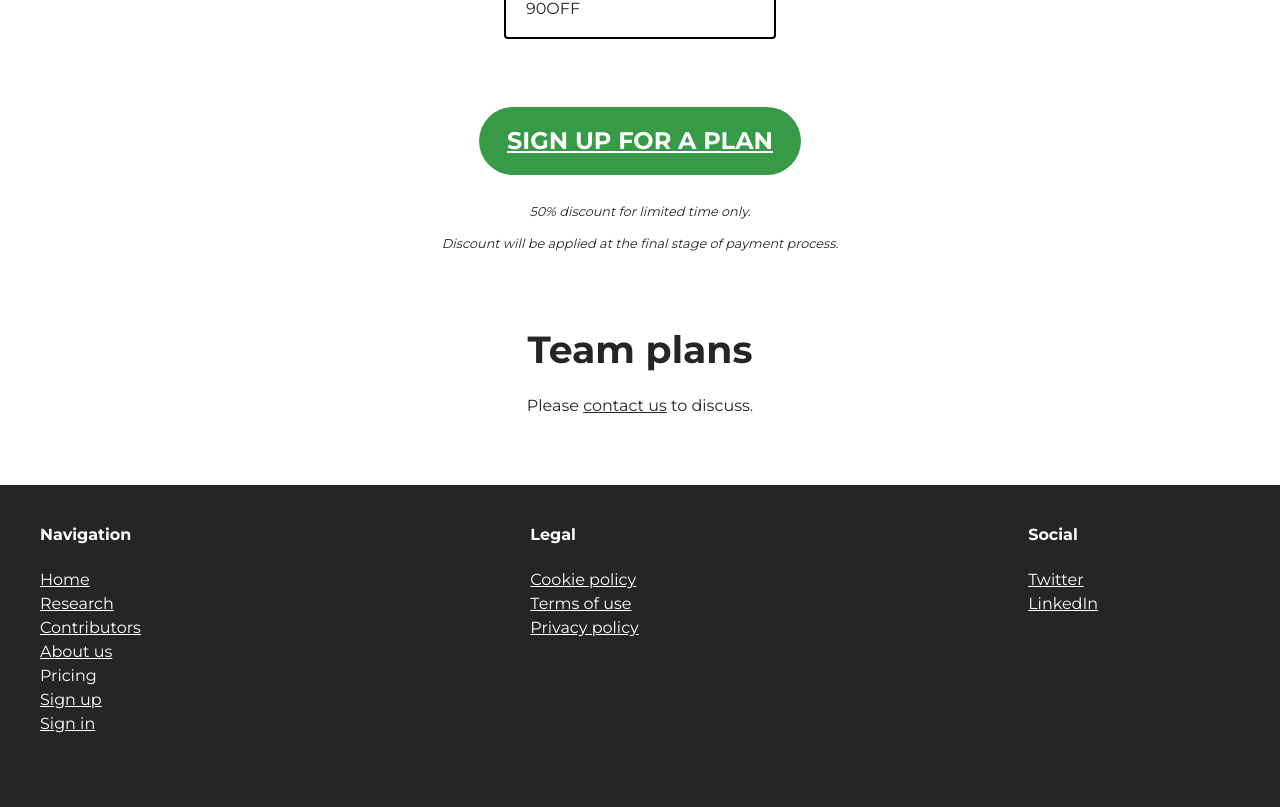
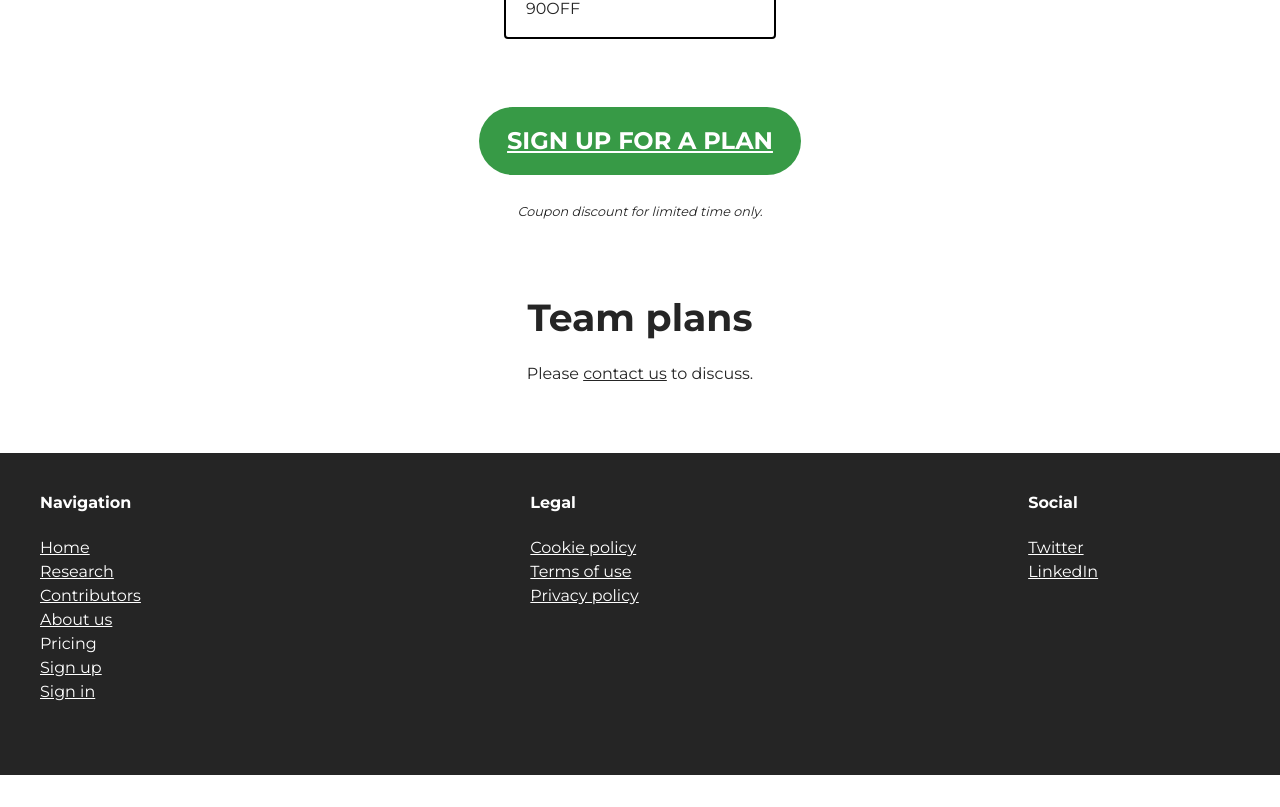
Before and after one commit to postscript-medical/marketing-site, a SvelteKit app: page /pricing in a window 1280 px wide. Shown: the part 798-1605 px from the top of the page. After the commit the page ends 1573 px from the top, so only its background shows below. Built offline with nearby package versions, Linux system fonts and the light colour scheme.

Commit message:
Updated copy

```diff
--- a/src/routes/(marketing)/pricing/+page.svelte
+++ b/src/routes/(marketing)/pricing/+page.svelte
@@ -81,7 +81,7 @@
   </p>
 
   <p class="discount-note">
-    50% discount for limited time only.<br/>Discount will be applied at the final stage of payment process.
+    Coupon discount for limited time only.
   </p>
 </div>
 
```
